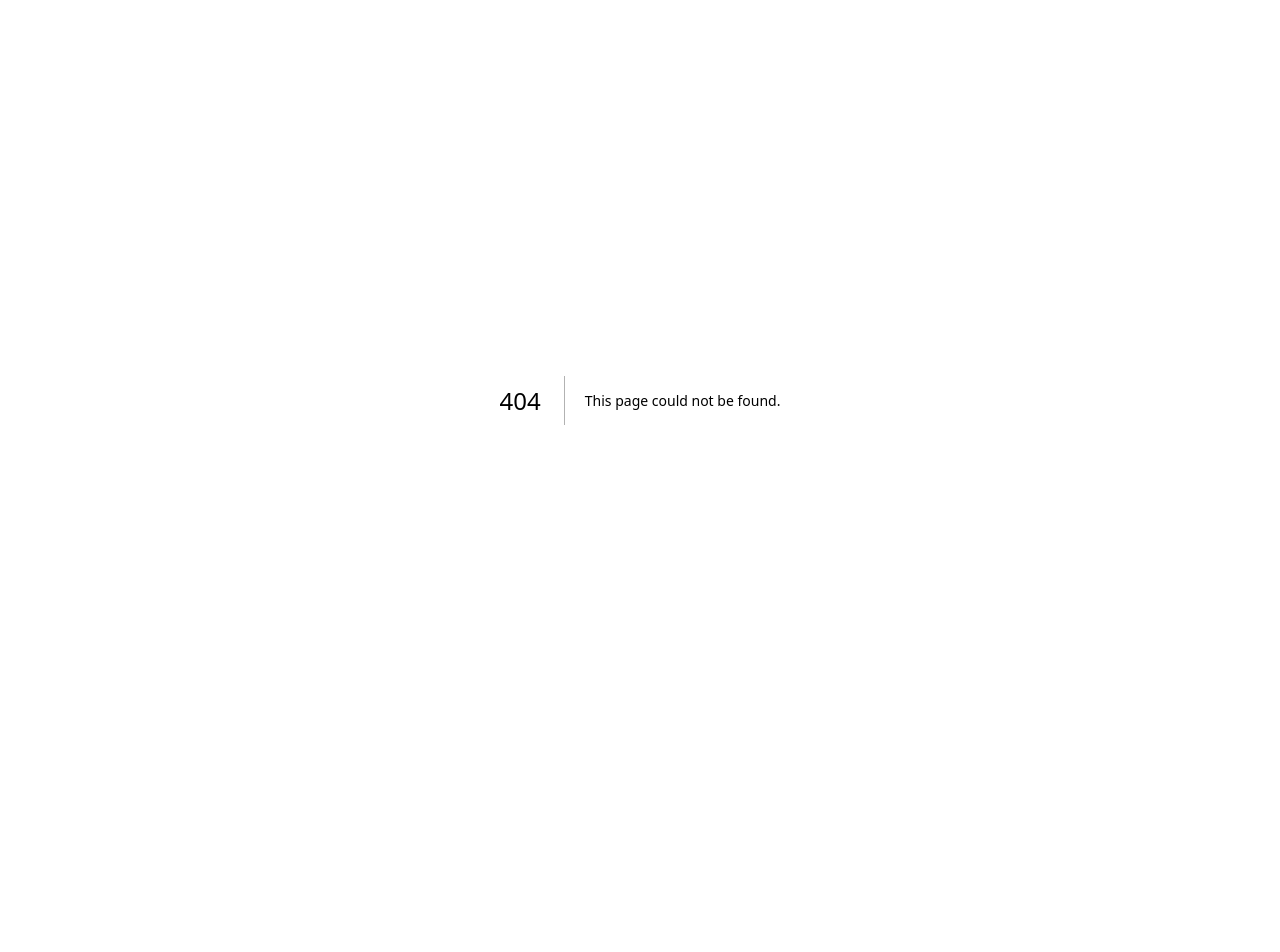
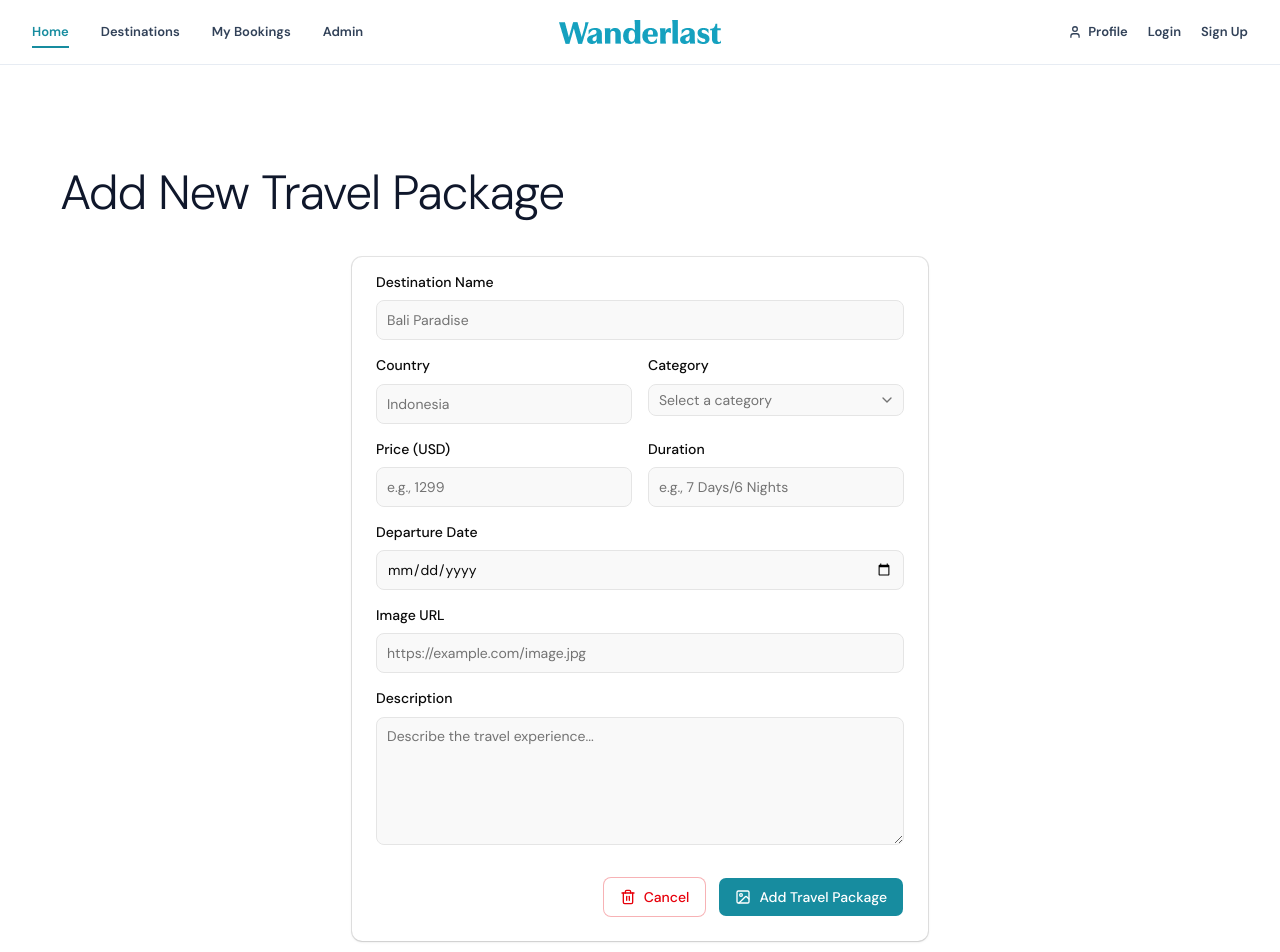
Before and after one commit to talukder123/next-adventure-app, a Next.js app: page /add-destination in a window 1280 px wide. Before the commit this address had no page. Shown: the top 952 px of the page. Before the commit the page ends 800 px from the top, so only its background shows below. Built offline with nearby package versions, Linux system fonts and the light colour scheme; a web font is replaced by a local one.

Commit message:
add destinatin page implemented

```diff
--- /dev/null
+++ b/src/app/add-destination/page.tsx
@@ -0,0 +1,291 @@
+"use client";
+
+import { useState, type ChangeEvent, type FormEvent } from "react";
+import { CircleCheckIcon, ImageIcon, TrashIcon } from "lucide-react";
+
+import { Alert, AlertDescription, AlertTitle } from "@/components/ui/alert";
+import { Button } from "@/components/ui/button";
+import { Card, CardContent, CardFooter } from "@/components/ui/card";
+import { Field, FieldError, FieldLabel } from "@/components/ui/field";
+import { Input } from "@/components/ui/input";
+import {
+  Select,
+  SelectContent,
+  SelectItem,
+  SelectTrigger,
+  SelectValue,
+} from "@/components/ui/select";
+import { Textarea } from "@/components/ui/textarea";
+
+const categories = [
+  "Beach",
+  "Mountain",
+  "City",
+  "Desert",
+  "Adventure",
+  "Cultural",
+  "Wildlife",
+];
+
+type FormState = {
+  name: string;
+  country: string;
+  category: string;
+  price: string;
+  duration: string;
+  departureDate: string;
+  imageUrl: string;
+  description: string;
+};
+
+type FormErrors = Partial<Record<keyof FormState, string>>;
+
+const initialForm: FormState = {
+  name: "",
+  country: "",
+  category: "",
+  price: "",
+  duration: "",
+  departureDate: "",
+  imageUrl: "",
+  description: "",
+};
+
+const fieldClass = "h-10 rounded-md bg-muted/60";
+
+function validate(form: FormState): FormErrors {
+  const errors: FormErrors = {};
+
+  if (!form.name.trim()) {
+    errors.name = "Destination name is required.";
+  }
+  if (!form.country.trim()) {
+    errors.country = "Country is required.";
+  }
+  if (!form.category) {
+    errors.category = "Please select a category.";
+  }
+  if (!form.price.trim()) {
+    errors.price = "Price is required.";
+  } else if (Number.isNaN(Number(form.price)) || Number(form.price) <= 0) {
+    errors.price = "Enter a valid price.";
+  }
+
+  return errors;
+}
+
+export default function AddDestinationPage() {
+  const [form, setForm] = useState<FormState>(initialForm);
+  const [errors, setErrors] = useState<FormErrors>({});
+  const [addedPackage, setAddedPackage] = useState<string | null>(null);
+
+  const updateField =
+    (field: keyof FormState) =>
+    (event: ChangeEvent<HTMLInputElement | HTMLTextAreaElement>) => {
+      const { value } = event.target;
+      setForm((prev) => ({ ...prev, [field]: value }));
+      setErrors((prev) => ({ ...prev, [field]: undefined }));
+    };
+
+async function handleSubmit(event: FormEvent<HTMLFormElement>) {
+    event.preventDefault();
+
+    const res = await fetch("http://localhost:5000/add-destination", {
+        method: "POST",
+        headers : {
+            "Content-Type" : "application/json",
+        },
+        body: JSON.stringify(form)
+    });
+
+    const data = await res.json();
+
+    console.log("des data form", data);
+  }
+
+  function handleCancel() {
+    setForm(initialForm);
+    setErrors({});
+    setAddedPackage(null);
+  }
+
+  return (
+    <main className="flex flex-1 flex-col bg-white px-5 py-12 sm:px-8 mt-10 sm:py-16 mt-10">
+      <div className="mx-auto w-full max-w-[1160px]">
+        <h1 className="text-4xl font-light tracking-tight text-slate-900 sm:text-5xl">
+          Add New Travel Package
+        </h1>
+
+        <Card className="mx-auto mt-10 w-full max-w-xl rounded-lg shadow-sm">
+          <CardContent className="px-6">
+            {addedPackage && (
+              <Alert className="mb-5 border-brand/30 bg-brand/5 [&>svg]:text-brand">
+                <CircleCheckIcon />
+                <AlertTitle>Travel package added!</AlertTitle>
+                <AlertDescription>
+                  &quot;{addedPackage}&quot; is now part of your catalog.
+                </AlertDescription>
+              </Alert>
+            )}
+
+            <form
+              id="add-travel-package"
+              onSubmit={handleSubmit}
+              noValidate
+              className="grid gap-4"
+            >
+              <Field>
+                <FieldLabel htmlFor="destination-name">
+                  Destination Name
+                </FieldLabel>
+                <Input
+                  id="destination-name"
+                  name="name"
+                  placeholder="Bali Paradise"
+                  value={form.name}
+                  onChange={updateField("name")}
+                  aria-invalid={errors.name ? true : undefined}
+                  className={fieldClass}
+                />
+                <FieldError>{errors.name}</FieldError>
+              </Field>
+
+              <div className="grid gap-4 sm:grid-cols-2">
+                <Field>
+                  <FieldLabel htmlFor="country">Country</FieldLabel>
+                  <Input
+                    id="country"
+                    name="country"
+                    placeholder="Indonesia"
+                    value={form.country}
+                    onChange={updateField("country")}
+                    aria-invalid={errors.country ? true : undefined}
+                    className={fieldClass}
+                  />
+                  <FieldError>{errors.country}</FieldError>
+                </Field>
+
+                <Field>
+                  <FieldLabel htmlFor="category">Category</FieldLabel>
+                  <Select
+                    value={form.category || null}
+                    onValueChange={(value) => {
+                      setForm((prev) => ({ ...prev, category: value ?? "" }));
+                      setErrors((prev) => ({ ...prev, category: undefined }));
+                    }}
+                  >
+                    <SelectTrigger
+                      id="category"
+                      aria-invalid={errors.category ? true : undefined}
+                      className={`w-full ${fieldClass}`}
+                    >
+                      <SelectValue placeholder="Select a category" />
+                    </SelectTrigger>
+                    <SelectContent>
+                      {categories.map((category) => (
+                        <SelectItem key={category} value={category}>
+                          {category}
+                        </SelectItem>
+                      ))}
+                    </SelectContent>
+                  </Select>
+                  <FieldError>{errors.category}</FieldError>
+                </Field>
+              </div>
+
+              <div className="grid gap-4 sm:grid-cols-2">
+                <Field>
+                  <FieldLabel htmlFor="price">Price (USD)</FieldLabel>
+                  <Input
+                    id="price"
+                    name="price"
+                    type="number"
+                    min="1"
+                    step="1"
+                    placeholder="e.g., 1299"
+                    value={form.price}
+                    onChange={updateField("price")}
+                    aria-invalid={errors.price ? true : undefined}
+                    className={fieldClass}
+                  />
+                  <FieldError>{errors.price}</FieldError>
+                </Field>
+
+                <Field>
+                  <FieldLabel htmlFor="duration">Duration</FieldLabel>
+                  <Input
+                    id="duration"
+                    name="duration"
+                    placeholder="e.g., 7 Days/6 Nights"
+                    value={form.duration}
+                    onChange={updateField("duration")}
+                    className={fieldClass}
+                  />
+                </Field>
+              </div>
+
+              <Field>
+                <FieldLabel htmlFor="departure-date">Departure Date</FieldLabel>
+                <Input
+                  id="departure-date"
+                  name="departureDate"
+                  type="date"
+                  value={form.departureDate}
+                  onChange={updateField("departureDate")}
+                  className={fieldClass}
+                />
+              </Field>
+
+              <Field>
+                <FieldLabel htmlFor="image-url">Image URL</FieldLabel>
+                <Input
+                  id="image-url"
+                  name="imageUrl"
+                  type="url"
+                  placeholder="https://example.com/image.jpg"
+                  value={form.imageUrl}
+                  onChange={updateField("imageUrl")}
+                  aria-invalid={errors.imageUrl ? true : undefined}
+                  className={fieldClass}
+                />
+                <FieldError>{errors.imageUrl}</FieldError>
+              </Field>
+
+              <Field>
+                <FieldLabel htmlFor="description">Description</FieldLabel>
+                <Textarea
+                  id="description"
+                  name="description"
+                  placeholder="Describe the travel experience..."
+                  value={form.description}
+                  onChange={updateField("description")}
+                  className="min-h-32 rounded-md bg-muted/60"
+                />
+              </Field>
+            </form>
+          </CardContent>
+
+          <CardFooter className="justify-end gap-3 border-t-0 bg-transparent px-6 pb-6 pt-4">
+            <Button
+              type="button"
+              variant="outline"
+              onClick={handleCancel}
+              className="h-10 gap-2 rounded-md border-destructive/30 px-4 text-destructive hover:bg-destructive/5 hover:text-destructive"
+            >
+              <TrashIcon />
+              Cancel
+            </Button>
+            <Button
+              type="submit"
+              form="add-travel-package"
+              className="h-10 gap-2 rounded-md bg-brand px-4 text-white hover:bg-brand-dark"
+            >
+              <ImageIcon />
+              Add Travel Package
+            </Button>
+          </CardFooter>
+        </Card>
+      </div>
+    </main>
+  );
+}
--- a/src/app/layout.tsx
+++ b/src/app/layout.tsx
@@ -1,6 +1,8 @@
 import type { Metadata } from "next";
 import { DM_Sans, Playfair_Display } from "next/font/google";
 import "./globals.css";
+import Navbar from "@/components/navbar";
+import Footer from "@/components/footer";
 
 const dmSans = DM_Sans({
   variable: "--font-dm-sans",   // was "--font-geist-sans"
@@ -24,7 +26,11 @@ export default function RootLayout({ children }: LayoutProps<"/">) {
       lang="en"
       className={`${dmSans.variable} ${playfair.variable} h-full antialiased`}
     >
-      <body className="min-h-full flex flex-col">{children}</body>
+      <body className="min-h-full flex flex-col">
+        <Navbar />
+        {children}
+        <Footer />
+      </body>
     </html>
   );
 }
--- a/src/app/page.tsx
+++ b/src/app/page.tsx
@@ -1,19 +1,16 @@
 import Banner from "@/components/banner";
 import Cta from "@/components/cta";
-import Footer from "@/components/footer";
-import Navbar from "@/components/navbar";
+
 import Testimonials from "@/components/testimonials";
 import WhyChoose from "@/components/why-choose";
 
 export default function Home() {
   return (
     <main className="flex min-h-svh flex-1 flex-col bg-white">
-      <Navbar />
       <Banner />
       <WhyChoose />
       <Testimonials />
       <Cta />
-      <Footer />
     </main>
   );
 }
```
